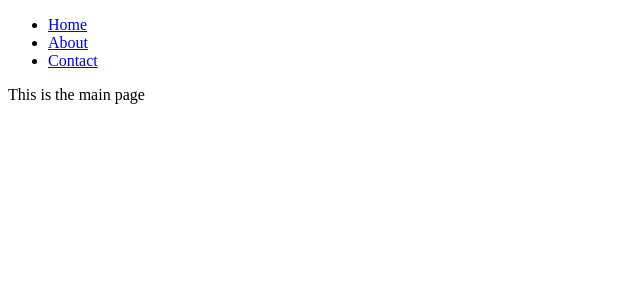
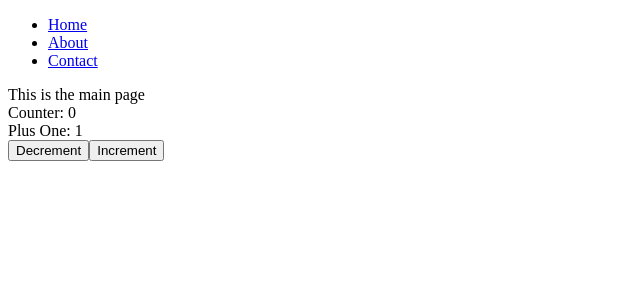
Before and after one commit to yxj0312/lc-nuxt-3-example, a Nuxt app: page / in a window 1280 px wide. Shown: the top 300 px of the page, without its empty margins (0-640 px from the left). Built offline with nearby package versions, Linux system fonts and the light colour scheme.

Commit message:
add component

```diff
--- /dev/null
+++ b/components/Counter.vue
@@ -0,0 +1,19 @@
+<template>
+  <div>
+    <div>Counter: {{ count }}</div>
+    <div>Plus One: {{ plusOne }}</div>
+    <button @click="decrement">Decrement</button>
+    <button @click="increment">Increment</button>
+  </div>
+</template>
+
+<script setup>
+const count = ref(0)
+const plusOne = computed(() => count.value + 1)
+function decrement() {
+  count.value--
+}
+function increment() {
+  count.value++
+}
+</script>
--- a/pages/index.vue
+++ b/pages/index.vue
@@ -1,3 +1,6 @@
 <template>
-    <div>This is the main page</div>
+    <div>
+        <div>This is the main page</div>
+        <Counter />
+    </div>
 </template>
```
